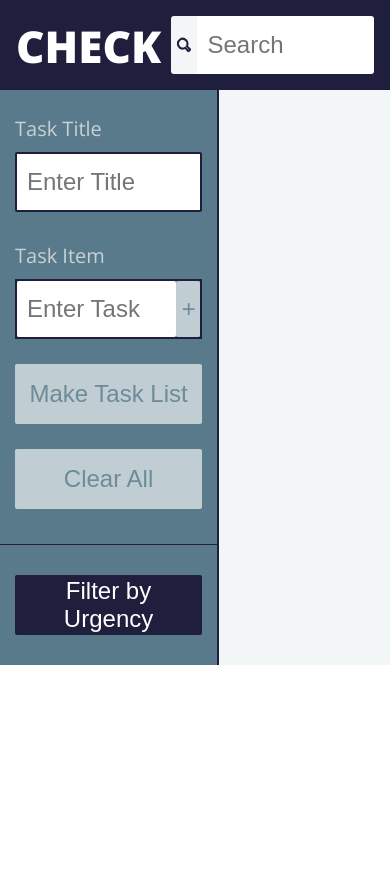
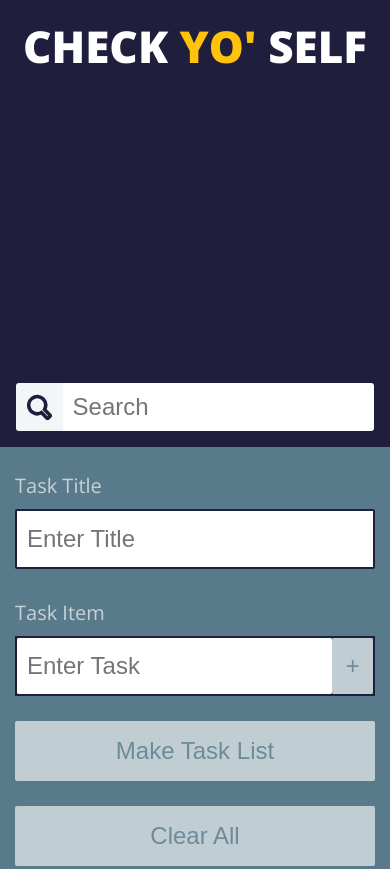
Before and after one commit to JEduardoRJx/check-yo-self, a plain HTML site: page index.html in a window 390 px wide. Shown: the top 869 px of the page. Before the commit the page ends 844 px from the top, so only its background shows below. Drawn offline with nearby package versions, Linux system fonts and the light colour scheme.

Commit message:
Basic media query rules

```diff
--- a/style.css
+++ b/style.css
@@ -182,25 +182,27 @@ button {
 .aside__div--btn {
   margin: 30px 0px;
   padding: 0 15px;
+  height: 300px;
 }
 
 /* *** SECTION | Cards *** */
 section {
   background-color: #F3F6F7;
-  display: inline-block;
+  width:  100%;
+  column-width: 15em;
+  column-count: 2;
   padding: 2.25em;
-  width:  100%;
-  column-count: 3;
-  column-width: 15em
+  /*column-count: 2;*/
 }
 
 /* *** Article | Card *** */
 article {
+  display: inline-block;
   background-color: #FAFDFF;
+  margin: 0 0 15px;
   border: 2px solid #C7D3D8;
-  display: inline-block;
   width:  100%;
-  margin-bottom: 12px;
+  /*break-inside: avoid;*/
   color: #1F1F3D;
 }
 
@@ -268,3 +270,28 @@ h2 {
 .article__footer--delete {
 
 }
+
+@media screen and (max-width: 850px) {
+  header{
+    flex-direction: column;
+    height: 53vh;
+    align-items: center;
+  }
+
+  .header__div {
+    width: 100%;
+  }
+  main {
+    flex-direction: column;
+  }
+  aside {
+    width:100%;
+    border: none;
+  }
+  .aside__div--btn {
+    height: 50px;
+  }
+  .form__div--plusbtn {
+    padding: 0;
+  }
+}
```
